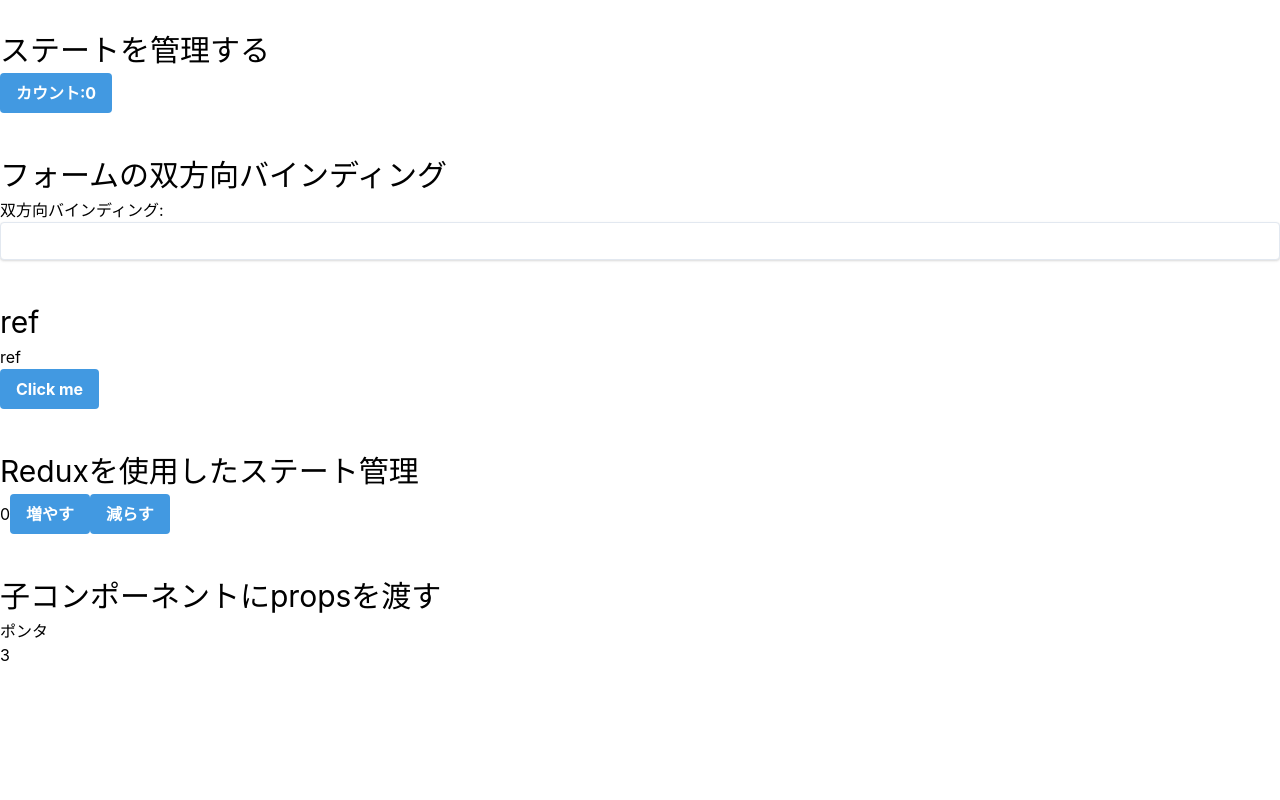
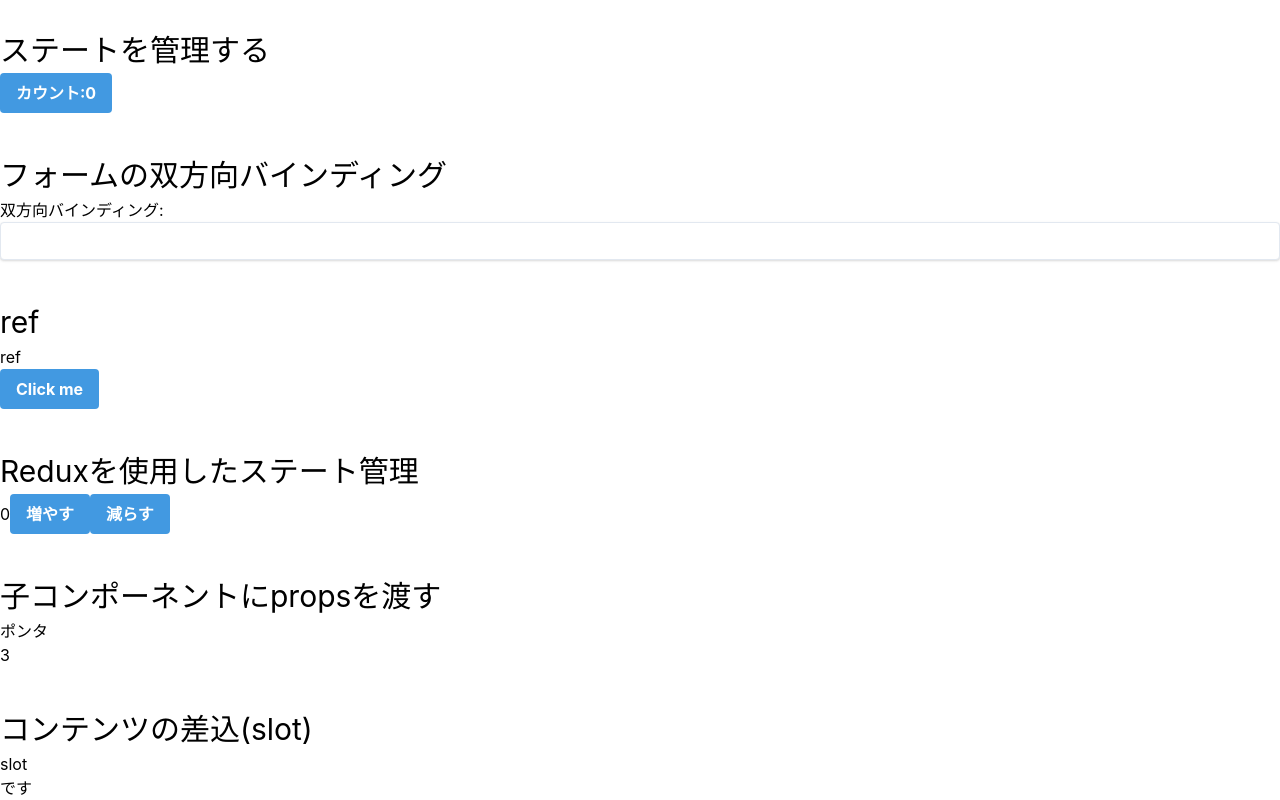
Before and after one commit to yujiokayama/react-typescript-basic, a React (Create React App) app: page /react-basic in a window 1280 px wide. Shown: the part 195-995 px from the top of the page. Before the commit the page ends 862 px from the top, so only its background shows below. Built offline with nearby package versions, Linux system fonts and the light colour scheme.

Commit message:
slotのテスト

```diff
--- /dev/null
+++ b/src/componets/SlotComponent.tsx
@@ -0,0 +1,11 @@
+import * as React from "react";
+
+function SlotComponent(props: any) {
+  return (
+    <React.Fragment>
+      {props.children}です
+    </React.Fragment>
+  );
+}
+
+export default SlotComponent;
--- a/src/pages/react-basic.tsx
+++ b/src/pages/react-basic.tsx
@@ -2,6 +2,7 @@ import * as React from "react";
 
 import classNames from "classnames";
 import ChildComponent from "../componets/ChildComponent";
+import SlotComponent from "../componets/SlotComponent";
 
 import { useSelector } from "react-redux";
 import { useDispatch } from "react-redux";
@@ -52,12 +53,12 @@ function ReactBasic() {
   };
 
   /**
-   * created
+   * createdのライフサイクルと同等
    */
   sayHello();
 
   /**
-   * マウント後に実行したい処理
+   * mountedのライフサイクルと同等
    */
   React.useEffect(() => {
     console.log("is mounted!");
@@ -135,6 +136,12 @@ function ReactBasic() {
       </button>
       <h2 className="text-3xl mt-10">子コンポーネントにpropsを渡す</h2>
       <ChildComponent name={'ポンタ'} age={3} />
+
+      <h2 className="text-3xl mt-10">コンテンツの差込(slot)</h2>
+      <SlotComponent>
+        <p>slot</p>
+      </SlotComponent>
+
     </React.Fragment>
   );
 }
```
